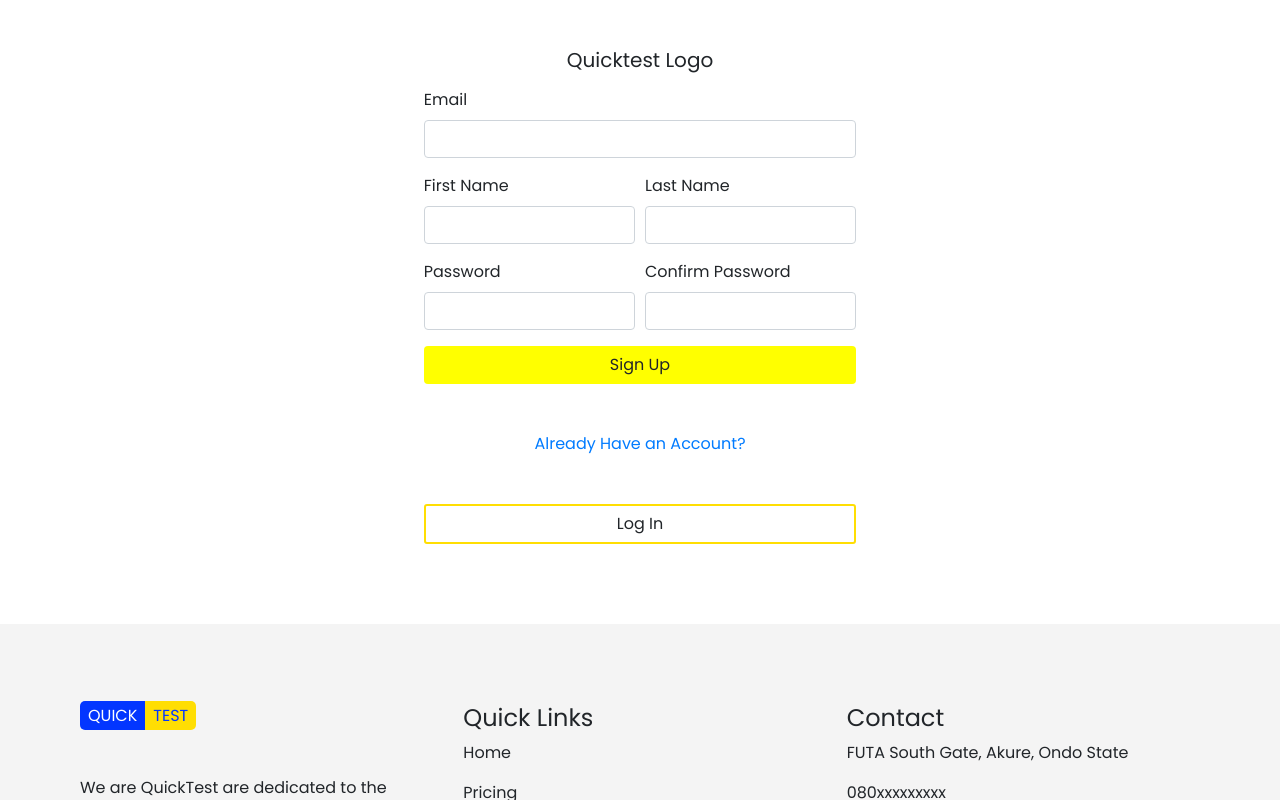
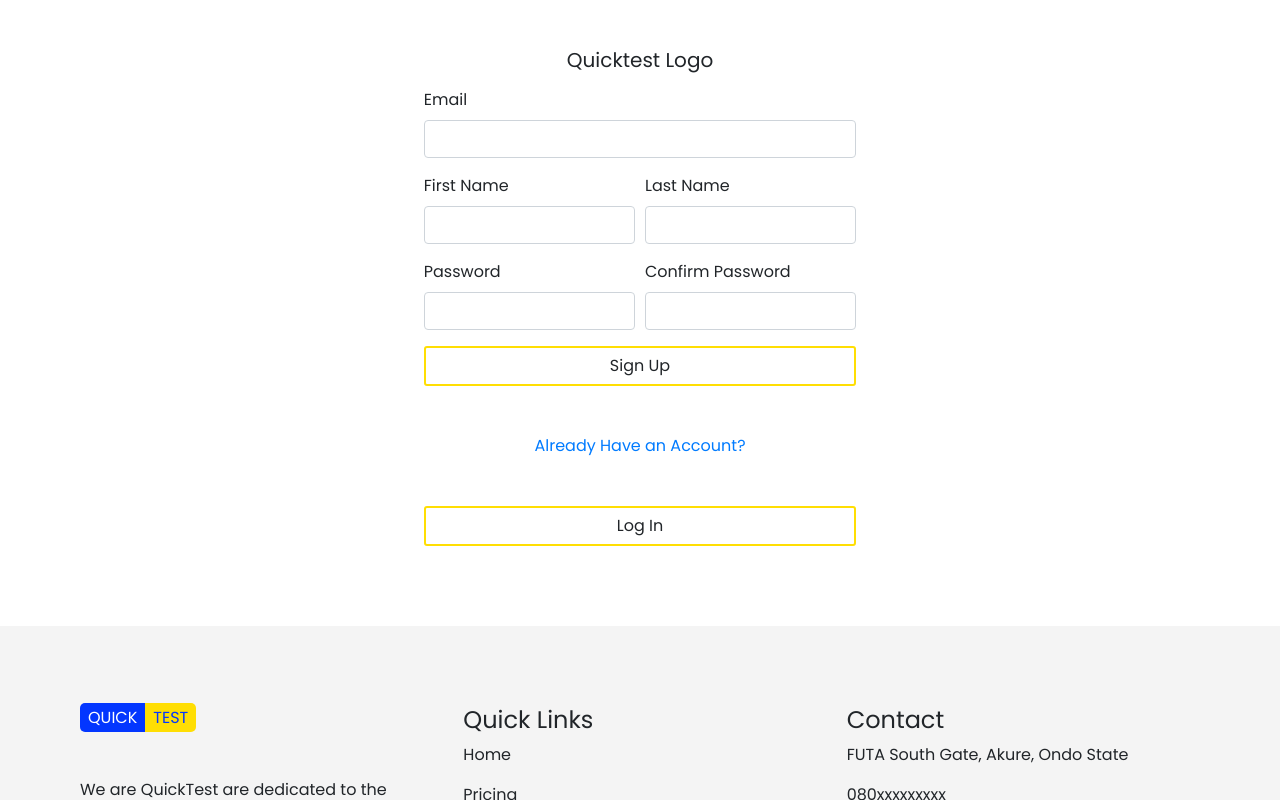
Before and after one commit to Oluwaniphise/Quicktest, a plain HTML site: page registration.html in a window 1280 px wide. Drawn offline with Linux system fonts and the light colour scheme.

Commit message:
fixed issues

```diff
--- a/registration.html
+++ b/registration.html
@@ -59,7 +59,7 @@
 
 
                 <div class="sign-in">
-                    <button class="btn btn-md btn-yellow btn-block">Sign Up</button>
+                    <button class="btn btn-md btn-sign-up btn-block">Sign Up</button>
                 </div>
 
 
--- a/styles/style.css
+++ b/styles/style.css
@@ -23,18 +23,14 @@ html,body{
     margin-left:5rem;
 }
 
-.navbar .nav-item .nav-link:hover{
-    color:yellow;
-}
+
 .pricing{
     margin-top:8rem;
     color:white;
     padding-left:1rem;
     padding-right:1rem;
 }
-.btn-yellow{
-    background:yellow;
-}
+
 .paid{
     color:white;
 }
```
